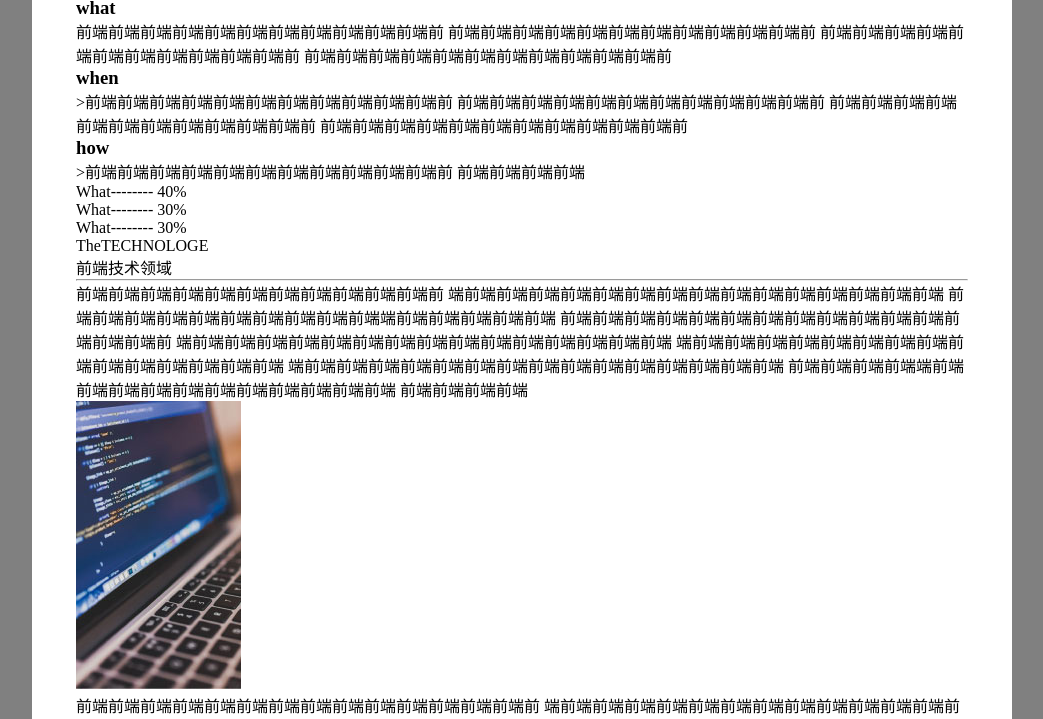
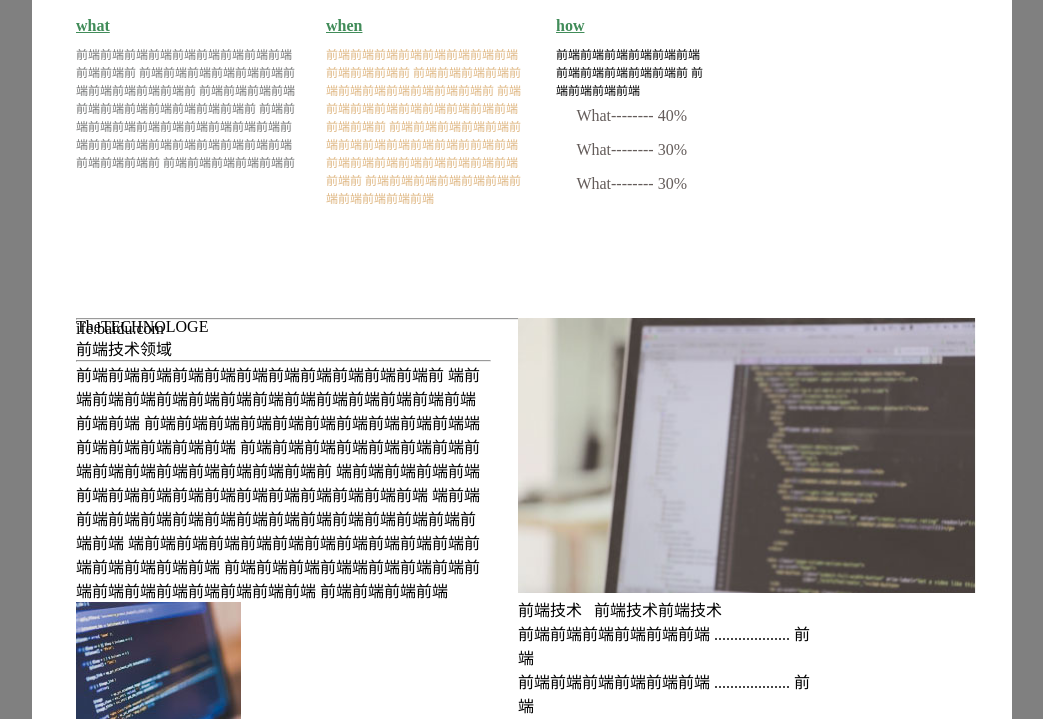
Before and after one commit to MarryAndy/IFE, a plain HTML site: page ife6/index.html in a window 1280 px wide. Shown: the part 385-1104 px from the top of the page, without its empty margins (118-1161 px from the left). Drawn offline with Linux system fonts and the light colour scheme.

Commit message:
做一半

```diff
--- a/ife6/css/1.css
+++ b/ife6/css/1.css
@@ -108,5 +108,75 @@ header .po{
     position: absolute;
     top:175px;
     right:50px;
-
   }
+  .two{
+    width: 641px;
+    height: 301px;
+    position: relative;
+    margin-top: 20px;
+  }
+  .two  h3{
+    font-size: 16px;
+    color: #418c59;
+    font-size: 16px;
+	  text-decoration: underline;
+	  margin-bottom: 10px;
+  }
+  .what {
+    width:220px;
+  }
+  .what p{
+    font-size: 12px;
+    color: #767777;
+  }
+  .when {
+    width: 200px;
+    position: absolute;
+    top: 0px;
+    left: 250px;
+  }
+  .when p{
+    font-size: 12px;
+    color: #d2994f;
+    opacity:70%;
+  }
+  .how{
+    width: 150px;
+    position: absolute;
+    top: 0px;
+    left: 480px;
+  }
+  .how p{
+    font-size: 12px;
+  }
+  .what4{
+    position: absolute;
+    top: 90px;
+    right: 30px;
+  }
+  .what4 p{
+    color: #231815;
+	  opacity:70%;
+	  margin-bottom: 16px;
+  }
+  .three{
+      width: 892px;
+      position:relative;
+      top: 0px;
+  }
+  .three .Left{
+    width: 415px;
+    position:absolute;
+    top: 0px;
+    left: 0px;
+  }
+  .three .Right{
+    width: 300px;
+    position: absolute;
+    top: 0px;
+    right: 150px;
+  }
+  .imgright img{
+    width: 458px;
+    height: 275px;
+  }
--- a/ife6/index.html
+++ b/ife6/index.html
@@ -39,18 +39,20 @@
           <p>前端前端前端前端前端前端前端前端前端前端前端前
           前端前端前端前端前端前端前端前端前端前端前端前
         前端前端前端前端前端前端前端前端前端前端前端前
-        前端前端前端前端前端前端前端前端前端前端前端前</p>
+        前端前端前端前端前端前端前端前端前端前端前端前前端前端前端前端前端前端前端前端前端前端前端前
+        前端前端前端前端前端前</p>
         </div>
         <div class="when">
           <h3>when</h3>
-          <p>>前端前端前端前端前端前端前端前端前端前端前端前
+          <p>前端前端前端前端前端前端前端前端前端前端前端前
           前端前端前端前端前端前端前端前端前端前端前端前
         前端前端前端前端前端前端前端前端前端前端前端前
-        前端前端前端前端前端前端前端前端前端前端前端前</p>
+        前端前端前端前端前端前端前端前端前端前端前端前前端前端前端前端前端前端前端前端前端前端前端前
+        前端前端前端前端前端前端前端前端前端前端前端</p>
         </div>
         <div class="how">
           <h3>how</h3>
-          <p>>前端前端前端前端前端前端前端前端前端前端前端前
+          <p>前端前端前端前端前端前端前端前端前端前端前端前
           前端前端前端前端</p>
         </div>
         <div class="what4">
```
